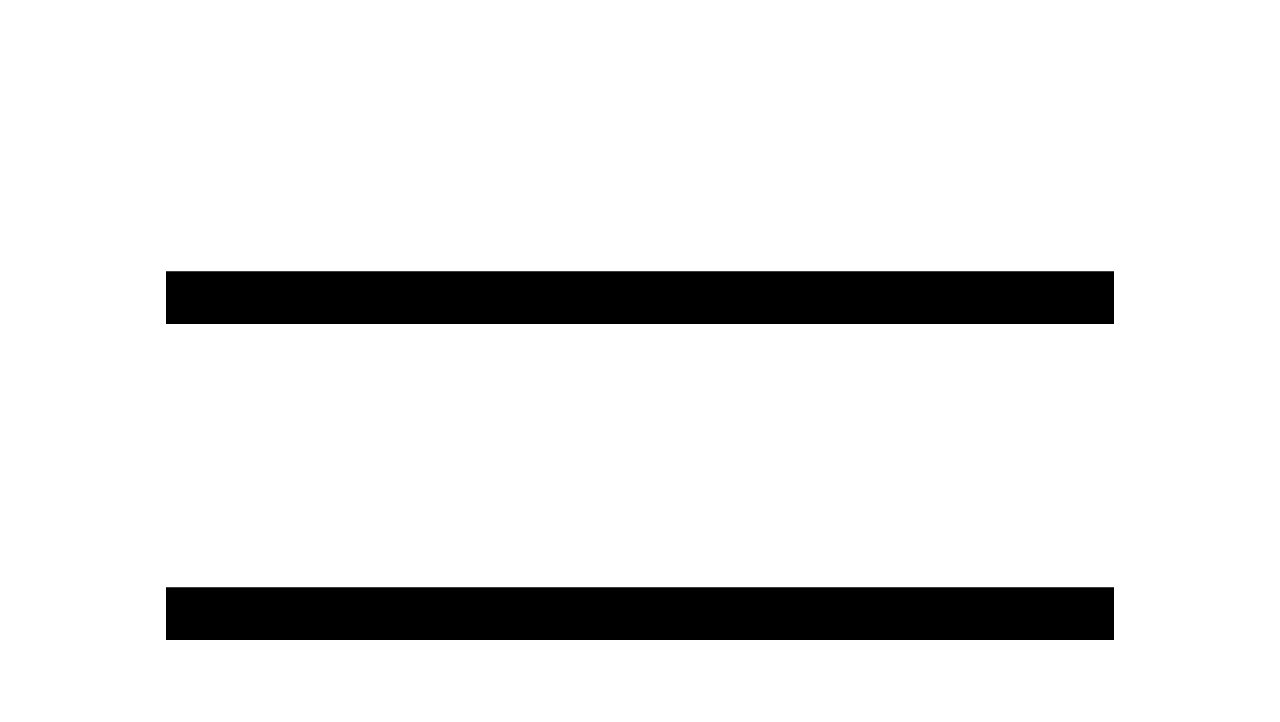
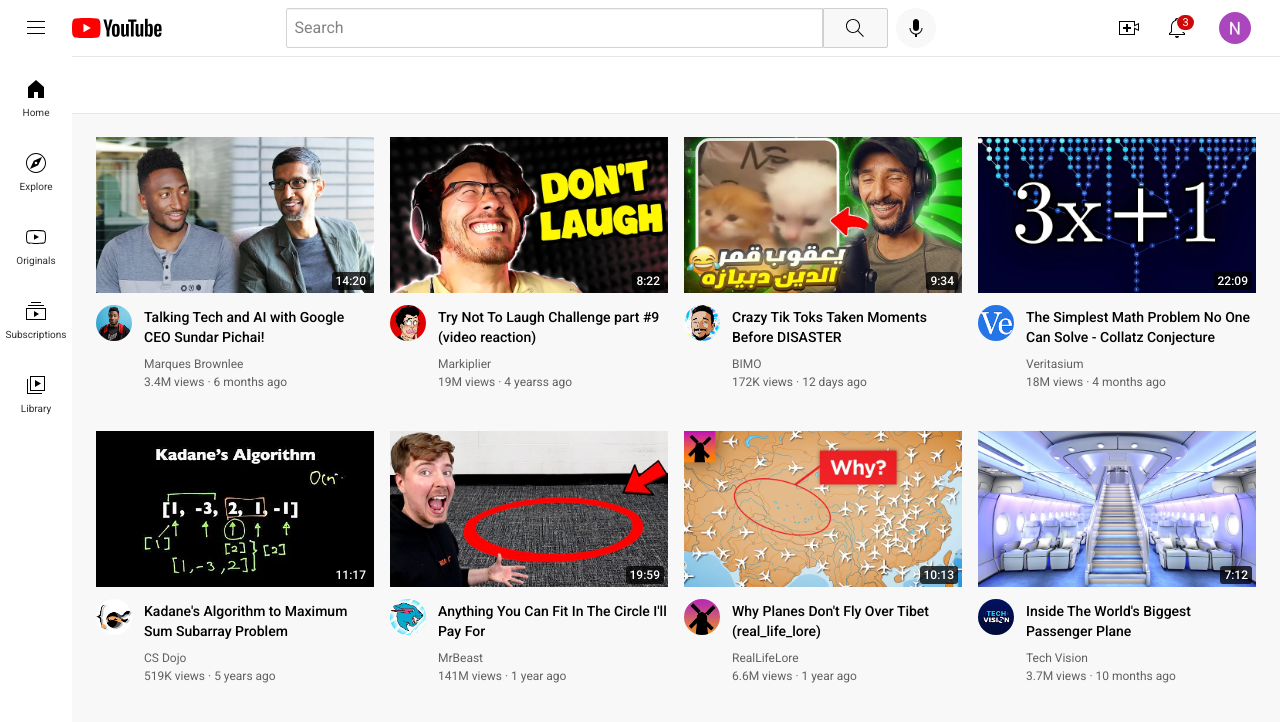
Before and after one commit to Nadir2225/website-practice, a plain HTML site: page index.html in a window 1280 px wide. Shown: the top 722 px of the page. Drawn offline with Linux system fonts and the light colour scheme.

Commit message:
Update index.html

```diff
--- a/index.html
+++ b/index.html
@@ -9,11 +9,11 @@
     <link rel="preconnect" href="https://fonts.gstatic.com" crossorigin>
     <link href="https://fonts.googleapis.com/css2?family=Roboto:wght@400;500;700&display=swap" rel="stylesheet">
 
-    <link rel="stylesheet" href="styles/general .css">
-    <link rel="stylesheet" href="styles/header .css">
-    <link rel="stylesheet" href="styles/videos .css">
-    <link rel="stylesheet" href="styles/sidebar .css">
-    <link rel="stylesheet" href="styles/header2 .css">
+    <link rel="stylesheet" href="general .css">
+    <link rel="stylesheet" href="header .css">
+    <link rel="stylesheet" href="videos .css">
+    <link rel="stylesheet" href="sidebar .css">
+    <link rel="stylesheet" href="header2 .css">
   </head>
 
   <body>
```
